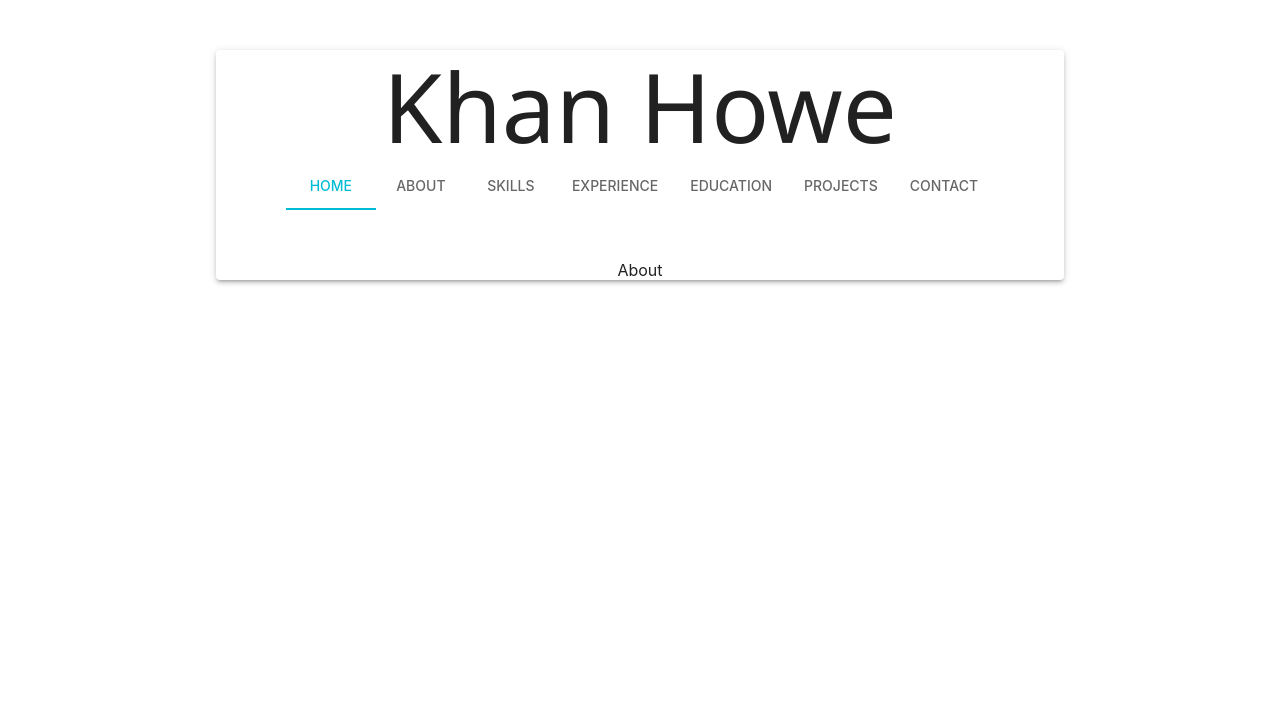
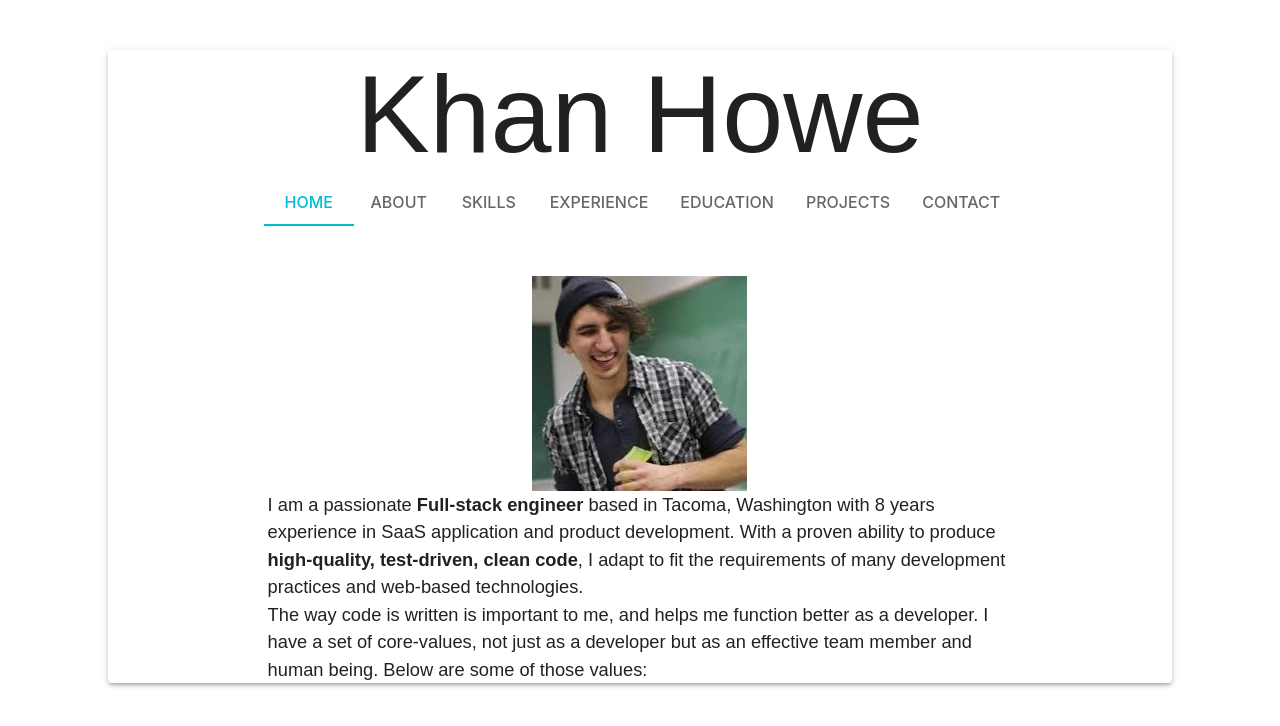
Before and after one commit to khanhowe/khan-dev, a React (Create React App) app: page /About in a window 1280 px wide. Shown: the top 726 px of the page. Built offline with nearby package versions, Linux system fonts and the light colour scheme.

Commit message:
Add basic About section

```diff
--- a/src/App.tsx
+++ b/src/App.tsx
@@ -16,8 +16,8 @@ function App() {
       <div className="App">
         <Router>
           <Grid container spacing={2}>
-            <Grid xs={0} md={2}></Grid>
-            <Grid xs={12} md={8}>
+            <Grid xs={0} md={1}></Grid>
+            <Grid xs={12} md={10}>
               <Paper elevation={3} className='view-paper'>
                 <NameTitle name='Khan Howe'/>
                 <NavBar/>
@@ -27,7 +27,7 @@ function App() {
                   </Routes>
               </Paper>
             </Grid>
-            <Grid xs={0} md={2}></Grid>
+            <Grid xs={0} md={1}></Grid>
           </Grid>
         </Router>
       </div>
--- a/src/components/NameTitle.tsx
+++ b/src/components/NameTitle.tsx
@@ -11,7 +11,7 @@ const NameTitle: React.FC<NameTitleProps> = ({name}) => {
         <div className='name-title'>
             <Typography
                 variant='h1'
-                fontFamily='Segoe UI'
+                fontFamily='sans-serif'
             >
                 {name}
             </Typography>
--- a/src/pages/About.tsx
+++ b/src/pages/About.tsx
@@ -1,10 +1,18 @@
+import { Typography } from "@mui/material";
 import Page from "../components/Page";
+import '../styles/About.css';
 
 const About: React.FC  = () => {
     console.log('test');
     return (
         <Page>
-            About
+            <img src='/khanhowe.jpeg' alt='khan-howe'/>
+            <Typography fontFamily='sans-serif' className='about-text'>
+                I am a passionate <b>Full-stack engineer</b> based in Tacoma, Washington with 8 years experience in SaaS application and product development. With a proven ability to produce <b>high-quality, test-driven, clean code</b>, I adapt to fit the requirements of many development practices and web-based technologies.
+            </Typography>
+            <Typography fontFamily='sans-serif' className='about-text'>
+                The way code is written is important to me, and helps me function better as a developer. I have a set of core-values, not just as a developer but as an effective team member and human being. Below are some of those values:
+            </Typography>
         </Page>
     );
 }
--- /dev/null
+++ b/src/styles/About.css
@@ -0,0 +1,3 @@
+.about-text {
+    margin-top: 50px;
+}
--- a/src/styles/App.css
+++ b/src/styles/App.css
@@ -6,3 +6,7 @@
     display: flex;
     justify-content: center;
 }
+
+p {
+    font-size: 1.2rem;
+}
--- a/src/styles/Page.css
+++ b/src/styles/Page.css
@@ -1,5 +1,6 @@
 .page-div {
-    margin: 50px auto 0px auto;
+    margin: 50px auto 50px auto;
+    width: 70%;
     display: flex;
     flex-direction: column;
     align-items: center;
--- a/src/theme.ts
+++ b/src/theme.ts
@@ -21,7 +21,9 @@ const theme = createTheme({
             '"Apple Color Emoji"',
             '"Segoe UI Emoji"',
             '"Segoe UI Symbol"',
+            '"proxima-nova"'
         ].join(','),
+        fontSize: 16
     }
 });
 
```
Also changed, not shown: public/khanhowe.jpeg (added).
